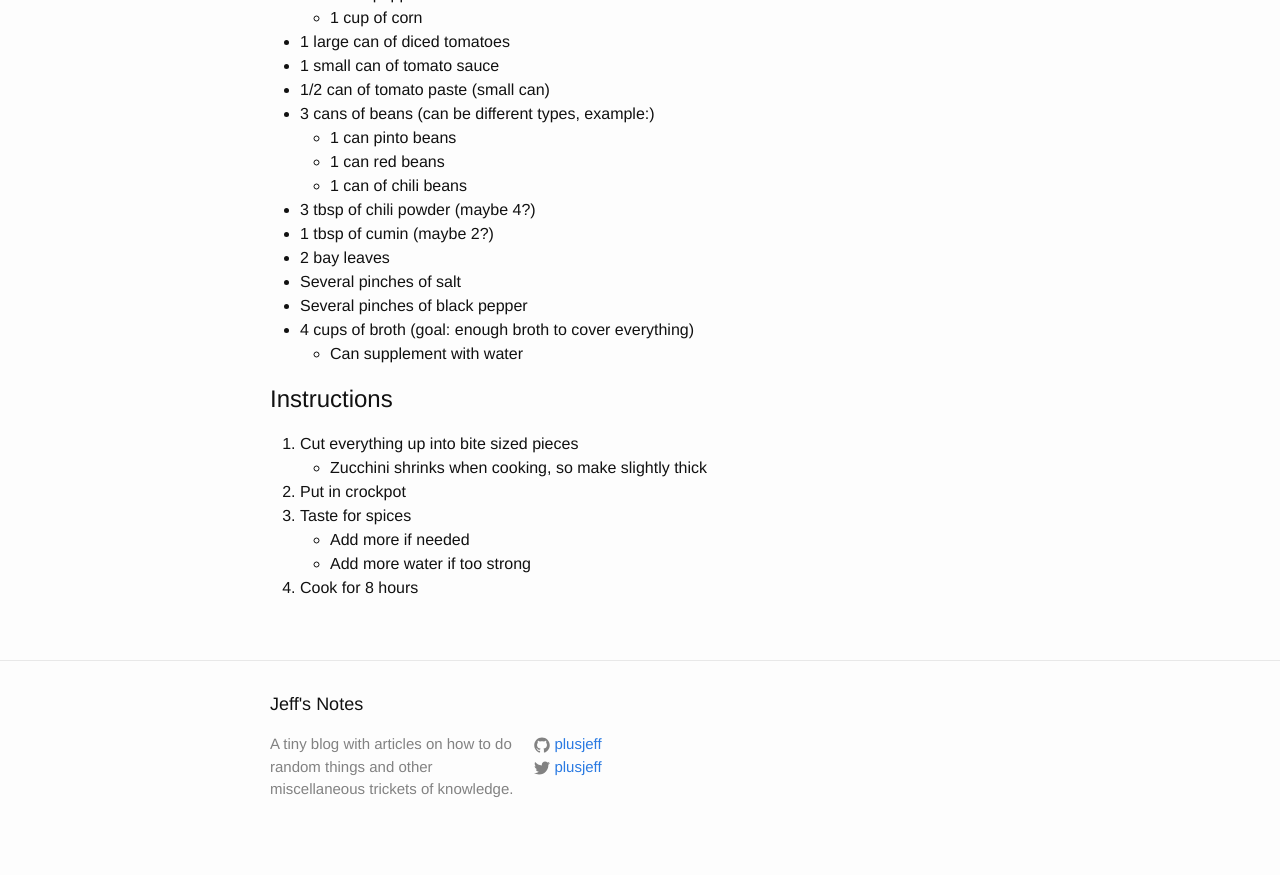
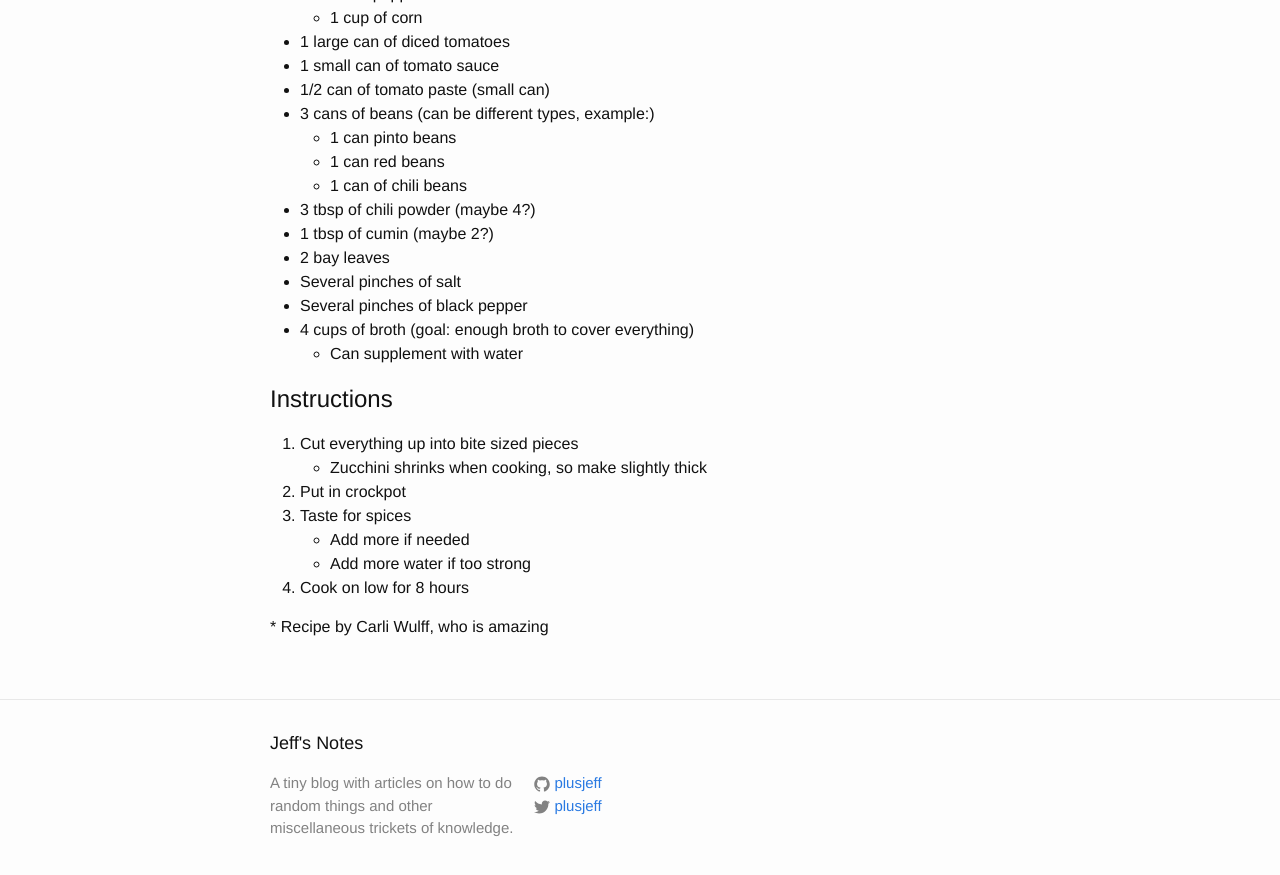
Before and after one commit to plusjeff/how-to, a Jekyll site: the page built from _posts/2016-01-03-crockpot-chili.md, in a window 1280 px wide and 900 px high, scrolled down 638 px. Shown: the top 875 px of the window. Built offline with Jekyll 4.4.1, drawn with Linux system fonts in a browser that asks for light colours.

Commit message:
no message

```diff
--- a/_posts/2016-01-03-crockpot-chili.md
+++ b/_posts/2016-01-03-crockpot-chili.md
@@ -48,4 +48,6 @@ This should make 8 servings.
 1. Taste for spices
     - Add more if needed
     - Add more water if too strong
-1. Cook for 8 hours
+1. Cook on low for 8 hours
+
+\* Recipe by Carli Wulff, who is amazing
```
